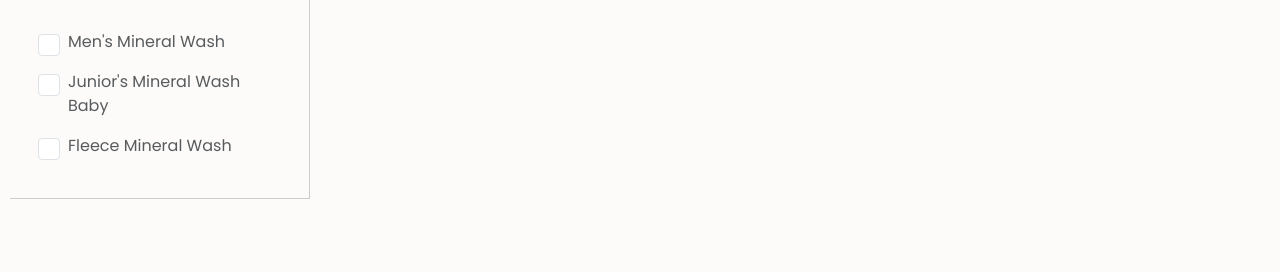
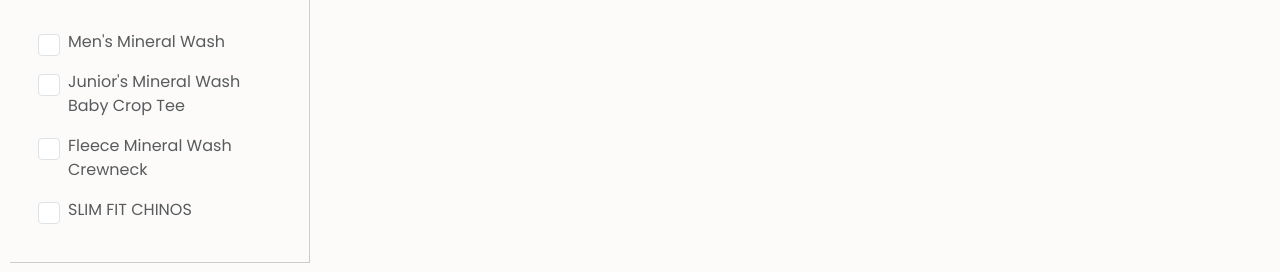
Before and after one commit to Zeeshanprojects/PTX-2, a React (Create React App) app in the folder PTX-2/ptx-2/: page /Hoodies in a window 1280 px wide. Shown: the part 358-630 px from the top of the page. Built offline with nearby package versions, Linux system fonts and the light colour scheme; no server answers.

Commit message:
Final Updated Code

```diff
--- a/PTX-2/ptx-2/src/Pages/Hoodies.jsx
+++ b/PTX-2/ptx-2/src/Pages/Hoodies.jsx
@@ -35,8 +35,9 @@ export default function Hoodies() {
 
   const filterOptions = [
     "Men's Mineral Wash",
-    "Junior's Mineral Wash Baby",
-    "Fleece Mineral Wash",
+    "Junior's Mineral Wash Baby Crop Tee",
+    "Fleece Mineral Wash Crewneck",
+    "SLIM FIT CHINOS",
   ];
 
   const handleFilterChange = (option) => {
--- a/PTX-2/ptx-2/src/Pages/Product.jsx
+++ b/PTX-2/ptx-2/src/Pages/Product.jsx
@@ -35,8 +35,8 @@ export default function Product() {
 
   const filterOptions = [
     "Men's Mineral Wash",
-    "Junior's Mineral Wash Baby",
-    "Fleese Mineral Wash",
+    "Junior's Mineral Wash Baby Crop Tee",
+    "Fleece Mineral Wash Crewneck",
     "SLIM FIT CHINOS",
   ];
 
--- a/PTX-2/ptx-2/src/Pages/Tshirts.jsx
+++ b/PTX-2/ptx-2/src/Pages/Tshirts.jsx
@@ -35,8 +35,9 @@ export default function Tshirts() {
 
   const filterOptions = [
     "Men's Mineral Wash",
-    "Junior's Mineral Wash Baby",
-    "Fleece Mineral Wash",
+    "Junior's Mineral Wash Baby Crop Tee",
+    "Fleece Mineral Wash Crewneck",
+    "SLIM FIT CHINOS",
   ];
 
   const handleFilterChange = (option) => {
```
